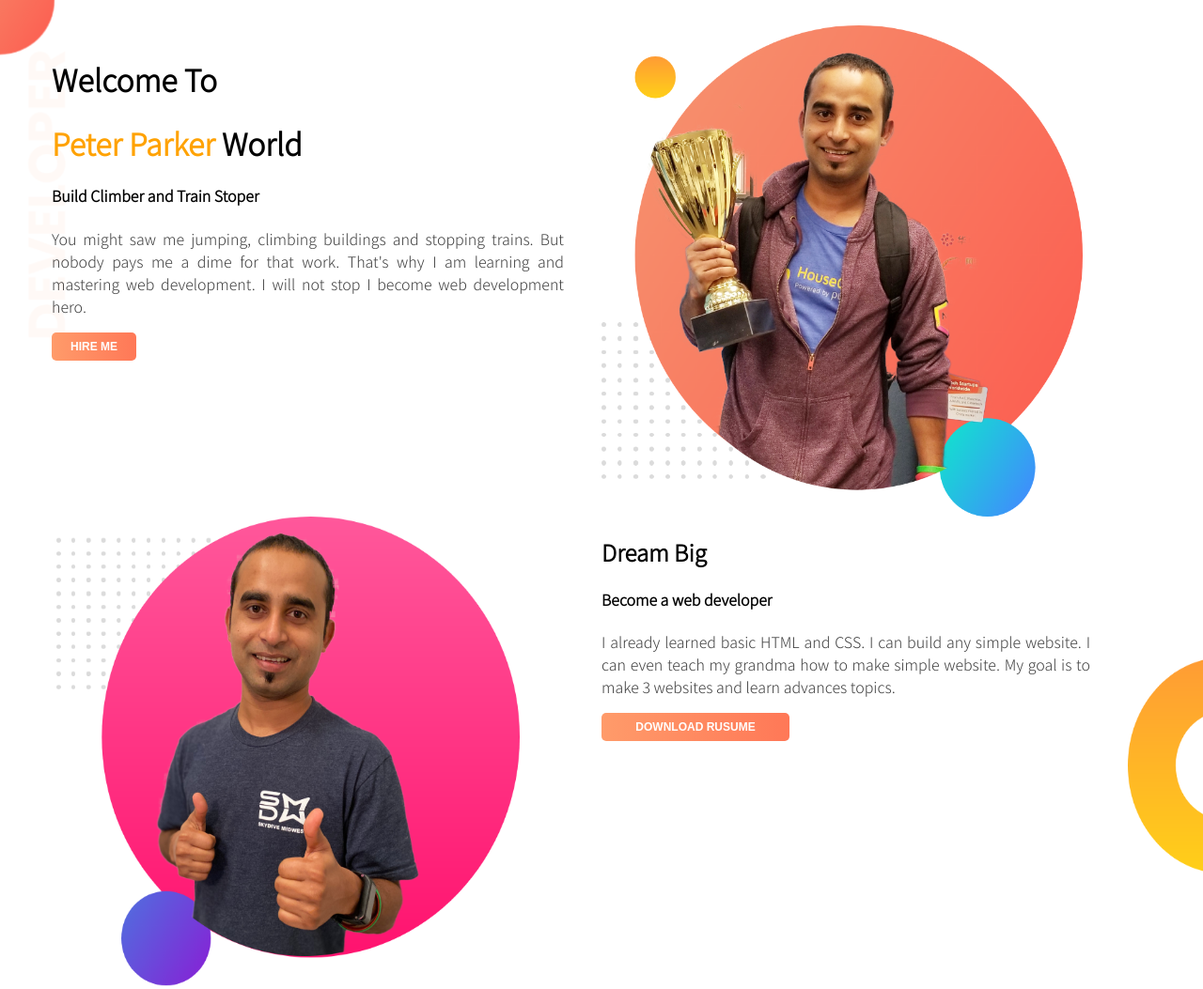
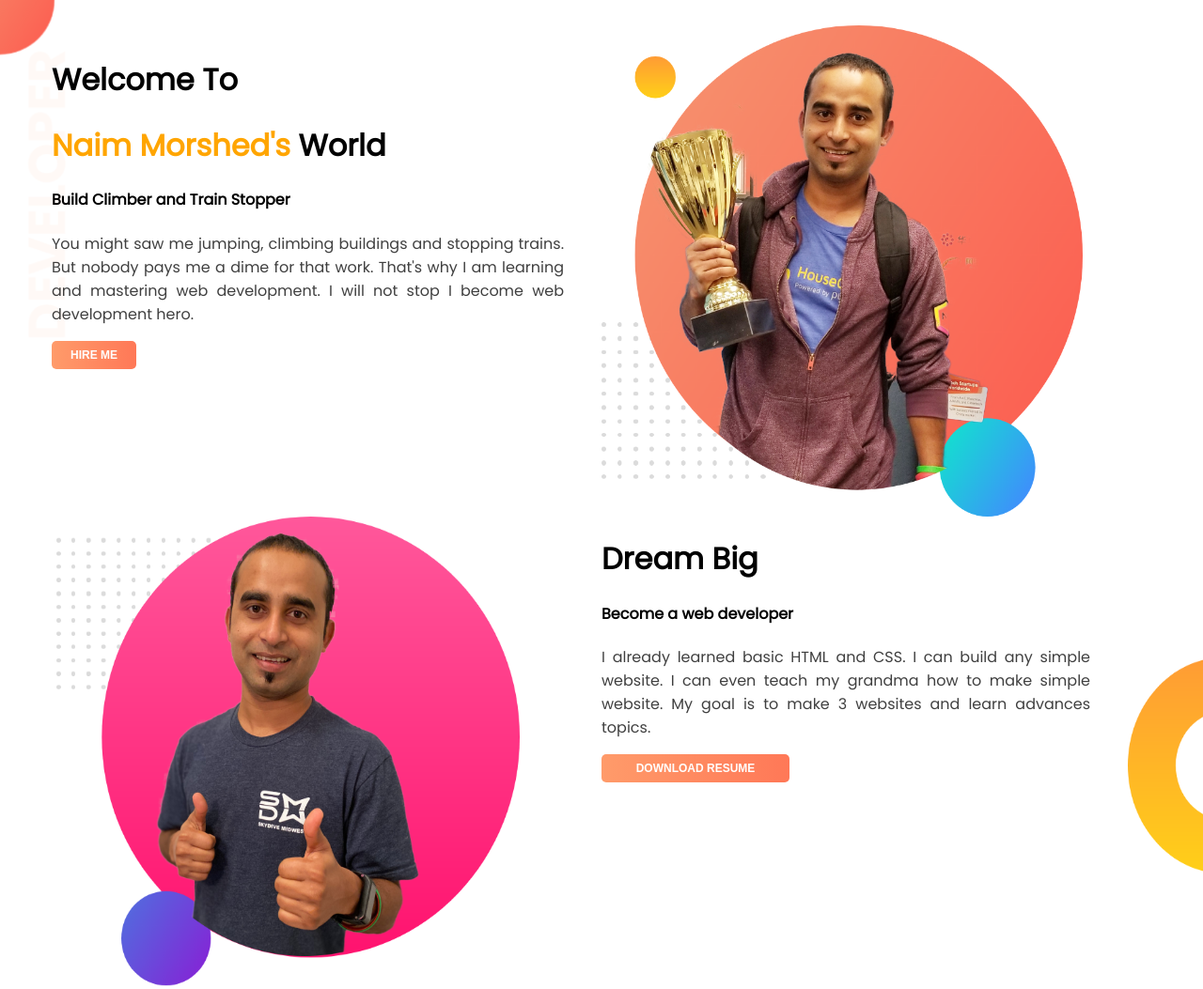
Before and after one commit to NaimMorshed/DeveloperPortfolio, a plain HTML site: page Index.html in a window 1280 px wide. Shown: the top 1053 px of the page at 94% size. Drawn offline with Linux system fonts and the light colour scheme.

Commit message:
Sixth commit

```diff
--- a/Index.html
+++ b/Index.html
@@ -4,47 +4,43 @@
     <meta charset="UTF-8">
     <link rel="stylesheet" href="Style.css">
     <link rel="preconnect" href="https://fonts.gstatic.com">
-    <link href="https://fonts.googleapis.com/css2?family=Noto+Sans+JP:wght@300&display=swap" rel="stylesheet">
+    <link href="https://fonts.googleapis.com/css2?family=Poppins&display=swap" rel="stylesheet">
     <meta name="viewport" content="width=device-width, initial-scale=1.0">
     <title>Portfolio</title>
 </head>
 <body>
+
     <!-----------SECTION1---------------->
     <div>
         <div id="div1">
             <h1>Welcome To</h1>
-            <h1><span id="Peter-text">Peter Parker</span> World</h1>
-            <h4>Build Climber and Train Stoper</h4>
+            <h1><span id="Peter-text">Naim Morshed's</span> World</h1>
+            <h4>Build Climber and Train Stopper</h4>
             <p class="para">You might saw me jumping, climbing buildings and stopping trains.
                 But nobody pays me a dime for that work. That's why I am learning
                 and mastering web development. I will not stop I become web development hero.
             </p>
-            <button>HIRE ME</button>
+            <button><a id="anchor" href="https://www.linkedin.com/in/naim-morshed-3a30b8178/">HIRE ME</a></button>
         </div>
         <div id="div2">
             <img src="images/jhankar.png" alt="" width="80%" height="100%">
         </div>
     </div>
+
     <!----------SECTION2----------------->
     <div>
         <div id="div3">
             <img src="images/jhankar2.png" alt="" width="85%" height="100%">
         </div>
         <div id="div4">
-            <h2>Dream Big</h2>
+            <h1>Dream Big</h1>
             <h4>Become a web developer</h4>
             <p class="para">I already learned basic HTML and CSS. I can build any simple website. I can even teach my
                 grandma how to make simple website. My goal is to make 3 websites and learn advances topics.
             </p>
-            <button>DOWNLOAD RUSUME</button>
+            <button>DOWNLOAD RESUME</button>
         </div>
     </div>
-
-
-
-
-
-
 
     <!----------SECTION3----------------->
     <div class="section-3">
--- a/Style.css
+++ b/Style.css
@@ -1,7 +1,7 @@
 body{
     margin: 0;
     padding: 0;
-    font-family: 'Noto Sans JP', sans-serif;
+    font-family: 'Poppins', sans-serif;
 }
 button{
     background-image: linear-gradient(to right, #FF9B6A, #FF7857);
@@ -22,11 +22,8 @@ button:hover{
     border: 0px;
     border-radius: 5px;
     background-color: chocolate;
-    font-weight: bold;
     width: 90px;
-    font-size: 12px;
     height: 30px;
-    color: white;
 }
 .para{
     opacity: 75%;
@@ -36,7 +33,7 @@ button:hover{
     color: black;
 }
 #Peter-text{
-    color: #ffa200;
+    color: orange;
 }
 #div2{              /*---DIV2---*/
     width: 50%;
@@ -121,3 +118,9 @@ button:hover{
     opacity: 90%;
     margin-bottom: 15px;
 }
+#anchor{
+    text-decoration: none;
+    color: white;
+    font-size: 12px;
+    font-weight: bold;
+}
```
